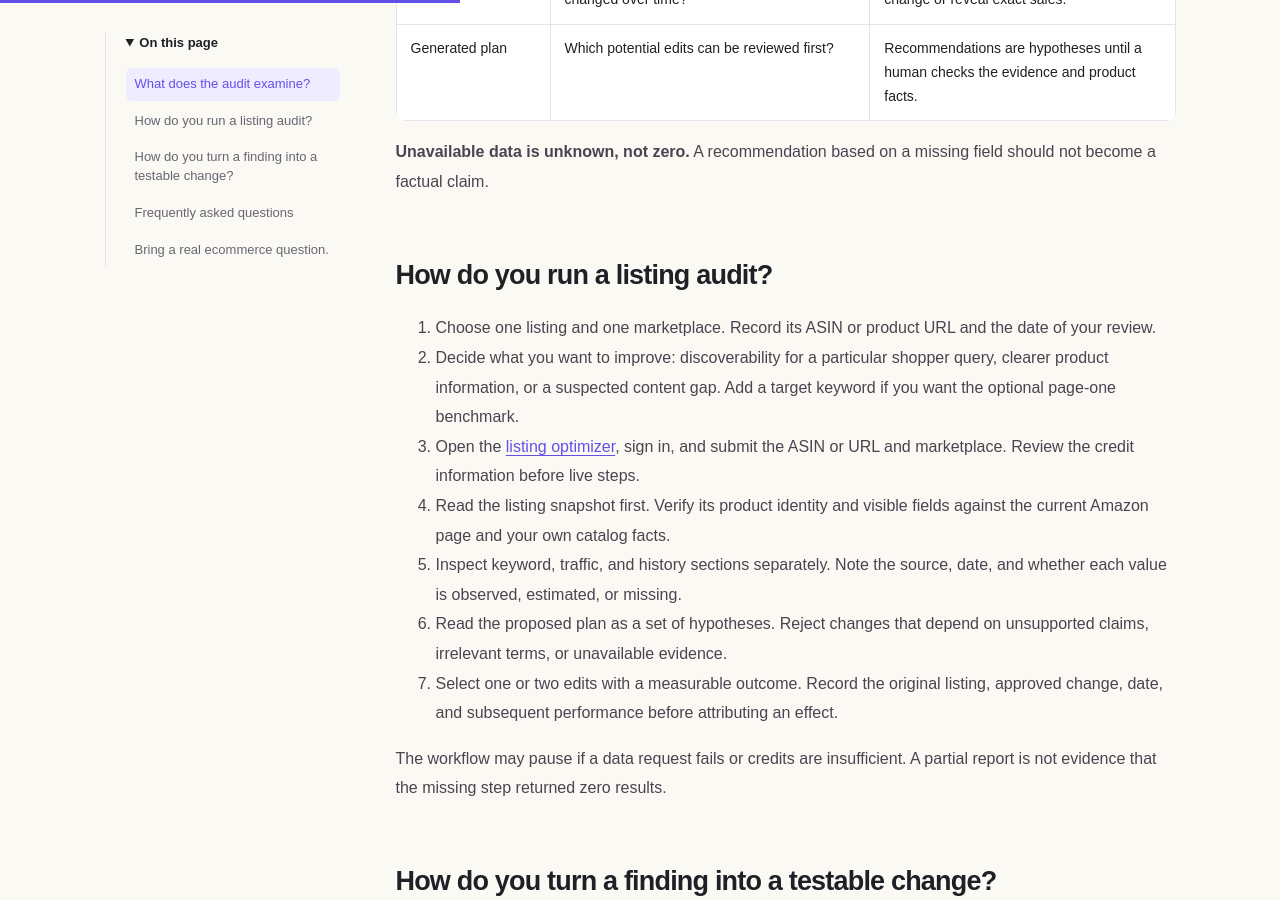
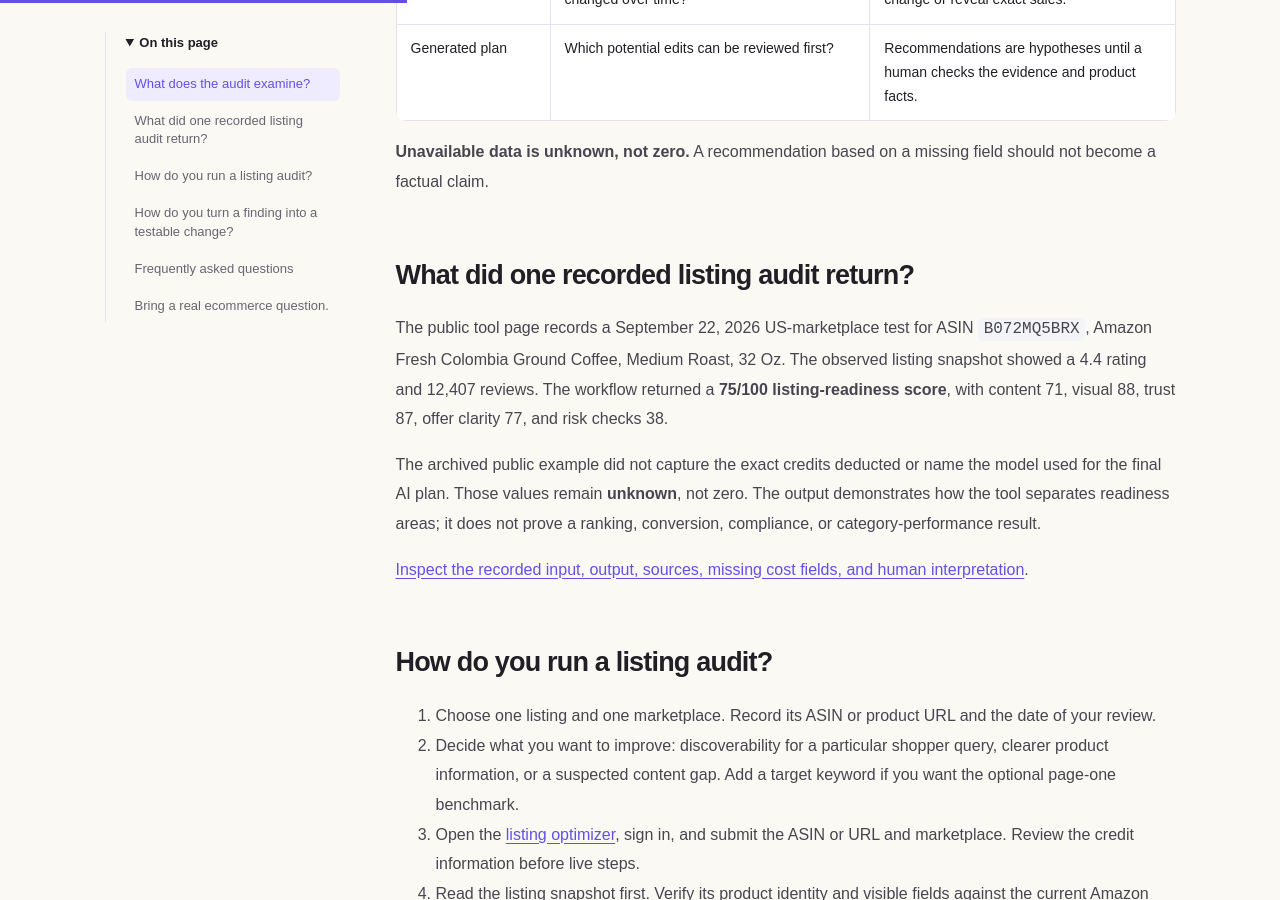
Before and after one commit to nexscope-ai/ecommerce-ai-tools, a Jekyll site: the page built from docs/guides/amazon-listing-optimization-tool.md, in a window 1280 px wide and 900 px high, scrolled down 1336 px. Built offline with Jekyll 4.4.1, drawn with Linux system fonts in a browser that asks for light colours; some of the changed text lies outside the part shown.

Commit message:
Add new tool discovery and evidence

```diff
--- a/docs/_data/capabilities.yml
+++ b/docs/_data/capabilities.yml
@@ -43,8 +43,8 @@
   description: Translate product, keyword and review evidence into a prioritized listing brief while keeping claims and source limits visible.
   guide: /amazon-listing-optimization-tool/
   guide_label: Build a listing improvement plan
-  evidence: /amazon-review-case-study/
-  evidence_label: Read the capacity-test case
+  evidence: /api-evidence/amazon-listing-optimizer/
+  evidence_label: Inspect a recorded listing audit
   tool: https://www.nexscope.ai/tools/amazon-listing-optimization-tool?co-from=learn
   tool_label: Open the listing optimizer
 
--- a/docs/guides/amazon-listing-optimization-tool.md
+++ b/docs/guides/amazon-listing-optimization-tool.md
@@ -1,12 +1,12 @@
 ---
 layout: default
 title: How to Optimize an Amazon Listing with Marketplace Evidence
-description: Audit an Amazon ASIN, interpret keyword and traffic evidence, and turn listing gaps into prioritized changes you can verify and test.
+description: Use the Nexscope AI Amazon Listing Optimizer to audit an ASIN and turn marketplace evidence into prioritized changes you can verify and test.
 permalink: /amazon-listing-optimization-tool/
-last_reviewed: 2026-09-24
+last_reviewed: 2026-09-30
 date_published: 2026-09-23
-date_modified: 2026-09-24
-last_modified_at: 2026-09-24
+date_modified: 2026-09-30
+last_modified_at: 2026-09-30
 author: Nexscope Team
 schema_type: Article
 og_type: article
@@ -41,6 +41,14 @@ To **optimize an Amazon listing**, start with its current content and a specific
 | Generated plan | Which potential edits can be reviewed first? | Recommendations are hypotheses until a human checks the evidence and product facts. |
 
 **Unavailable data is unknown, not zero.** A recommendation based on a missing field should not become a factual claim.
+
+## What did one recorded listing audit return?
+
+The public tool page records a September 22, 2026 US-marketplace test for ASIN `B072MQ5BRX`, Amazon Fresh Colombia Ground Coffee, Medium Roast, 32 Oz. The observed listing snapshot showed a 4.4 rating and 12,407 reviews. The workflow returned a **75/100 listing-readiness score**, with content 71, visual 88, trust 87, offer clarity 77, and risk checks 38.
+
+The archived public example did not capture the exact credits deducted or name the model used for the final AI plan. Those values remain **unknown**, not zero. The output demonstrates how the tool separates readiness areas; it does not prove a ranking, conversion, compliance, or category-performance result.
+
+[Inspect the recorded input, output, sources, missing cost fields, and human interpretation]({{ '/api-evidence/amazon-listing-optimizer/' | relative_url }}).
 
 ## How do you run a listing audit?
 
--- a/docs/llms.txt
+++ b/docs/llms.txt
@@ -16,6 +16,7 @@ Language: English
 - https://learn.nexscope.ai/ecommerce-ai-tools/website-seo-audit-guide/ — ecommerce page SEO audit
 - https://learn.nexscope.ai/ecommerce-ai-tools/ai-video-generator/ — AI product-video workflow
 - https://learn.nexscope.ai/ecommerce-ai-tools/ai-product-image-generator/ — AI product-image workflow
+- https://learn.nexscope.ai/ecommerce-ai-tools/amazon-listing-optimization-tool/ — evidence-led Amazon listing optimization workflow
 
 ## Evidence
 
@@ -23,6 +24,8 @@ Language: English
 - https://learn.nexscope.ai/ecommerce-ai-tools/api-evidence/amazon-reviews-list/ — Amazon review request and response evidence
 - https://learn.nexscope.ai/ecommerce-ai-tools/api-evidence/amazon-price-series/ — Amazon price-history evidence
 - https://learn.nexscope.ai/ecommerce-ai-tools/api-evidence/1688-image-search/ — 1688 image-search evidence
+- https://learn.nexscope.ai/ecommerce-ai-tools/api-evidence/gpt-image-2-5-flare/ — observed AI product-image edit, credit use and fidelity limitation
+- https://learn.nexscope.ai/ecommerce-ai-tools/api-evidence/amazon-listing-optimizer/ — recorded Amazon listing-optimizer output and evidence limits
 - https://learn.nexscope.ai/ecommerce-ai-tools/amazon-review-case-study/ — review-analysis case study
 
 ## Comparisons
```
Also changed, not shown: docs/api-evidence/amazon-listing-optimizer.md (added, +46 -0 lines), docs/guides/ai-product-image-generator.md (+10 -4 lines), README.md.
